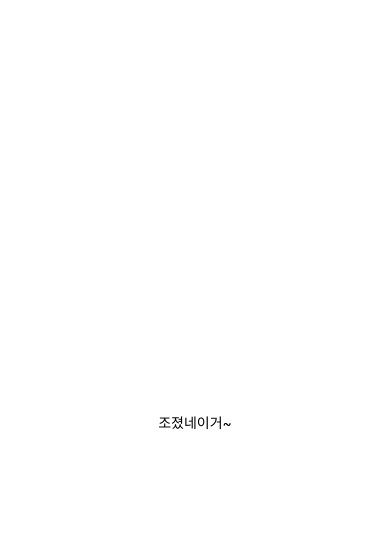
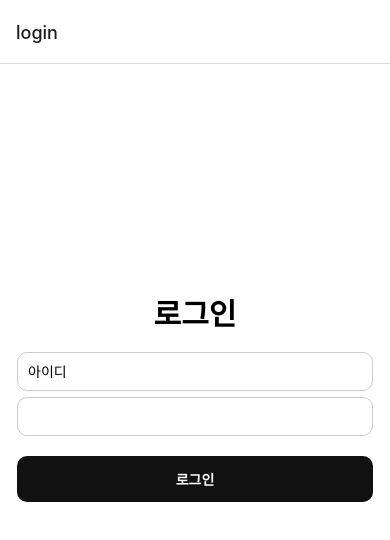
Before and after one commit to MJU-Capstone-Album2Me/REPOST-Frontend, a React Native app: screen /login in a window 390 px wide. Shown: the top 540 px of the page. Built offline with nearby package versions, Linux system fonts and the light colour scheme.

Commit message:
login 화면

```diff
--- a/App.js
+++ b/App.js
@@ -1,20 +1,12 @@
 import { StatusBar } from 'expo-status-bar';
 import { StyleSheet, Text, View } from 'react-native';
+import { NavigationContainer } from '@react-navigation/native';
+import RootNavigation from './src/navigation/rootNavigation';
 
 export default function App() {
   return (
-    <View style={styles.container}>
-      <Text>조졌네이거~</Text>
-      <StatusBar style="auto" />
-    </View>
+    <NavigationContainer>
+      <RootNavigation />
+    </NavigationContainer>
   );
 }
-
-const styles = StyleSheet.create({
-  container: {
-    flex: 1,
-    backgroundColor: '#fff',
-    alignItems: 'center',
-    justifyContent: 'center',
-  },
-});
--- a/package.json
+++ b/package.json
@@ -9,10 +9,14 @@
     "web": "expo start --web"
   },
   "dependencies": {
+    "@react-navigation/native": "^6.1.6",
+    "@react-navigation/native-stack": "^6.9.12",
     "expo": "~48.0.11",
     "expo-status-bar": "~1.4.4",
     "react": "18.2.0",
-    "react-native": "0.71.6"
+    "react-native": "0.71.6",
+    "react-native-safe-area-context": "4.5.0",
+    "react-native-screens": "~3.20.0"
   },
   "devDependencies": {
     "@babel/core": "^7.20.0"
--- a/src/components/atoms/Button.js
+++ b/src/components/atoms/Button.js
@@ -0,0 +1,44 @@
+import { View, Text, Pressable, StyleSheet, TouchableHighlight } from "react-native";
+
+export const MainButton = ({ children, onPress }) => {
+  const pressHandler = () => {
+    console.log('hello');
+  }
+  return (
+    <View style={styles.buttonOuterContainer}>
+      <Pressable
+        style={({pressed}) =>
+          pressed
+            ? [styles.buttonInnerContainer, styles.pressed]
+            : styles.buttonInnerContainer
+      }
+        onPress={onPress}
+        android_ripple="#aaaa21"
+      >
+          <Text style={styles.buttonText}>{children}</Text>
+      </Pressable>
+    </View>
+  )
+}
+
+const styles = StyleSheet.create({
+  buttonOuterContainer: {
+    borderRadius: 10,
+    margin: 17,
+    overflow: "hidden",
+  },
+  buttonInnerContainer: {
+    backgroundColor: '#111111',
+    paddingVertical: 13,
+    paddingHorizontal: 16,
+    elevation:2 ,
+  },
+  buttonText: {
+    color: '#ffffff',
+    textAlign: 'center',
+    fontWeight: 700
+  },
+  pressed: {
+    opacity: 0.75
+  }
+})
--- /dev/null
+++ b/src/components/atoms/TextInput.js
@@ -0,0 +1,29 @@
+import { View, Text, Pressable, StyleSheet, TouchableHighlight, TextInput } from "react-native";
+
+export const MainTextInput = (props) => {
+  return (
+    <TextInput
+      style={styles.textInputContainer}
+      placeholder={props.placeholder}
+    >
+    </TextInput>
+  )
+}
+
+const styles = StyleSheet.create({
+  textInputContainer: {
+    borderRadius: 10,
+    borderWidth: 1,
+    borderColor: '#cccccc',
+    marginVertical: 3,
+    marginHorizontal: 17,
+    paddingVertical: 10,
+    paddingHorizontal: 10,
+  },
+  textInputText: {
+    // color: '#ffffff',
+    textAlign: 'center'
+  },
+  focused: {
+  }
+})
--- /dev/null
+++ b/src/components/atoms/Title.js
@@ -0,0 +1,22 @@
+import { View, Text, StyleSheet } from "react-native";
+
+export const Title = ({children}) => {
+  return (
+    <View style={styles.textContainer}>
+      <Text style={styles.text}>
+        {children}
+      </Text>
+    </View>
+  )
+}
+
+const styles = StyleSheet.create({
+  textContainer: {
+    alignItems: 'center'
+  },
+  text: {
+    fontSize: 30,
+    fontWeight: 900,
+    marginBottom: 15
+  }
+})
--- a/src/navigation/rootNavigation.js
+++ b/src/navigation/rootNavigation.js
@@ -0,0 +1,19 @@
+import * as React from 'react';
+import { View, Text } from 'react-native';
+import { NavigationContainer } from '@react-navigation/native';
+import { createNativeStackNavigator } from '@react-navigation/native-stack';
+import { LoginScreen } from '../screens/LoginScreens';
+import { SignUpScreen } from '../screens/SignUpScreen';
+
+const Stack = createNativeStackNavigator();
+
+const RootNavigation = () => {
+  return (
+      <Stack.Navigator initialRouteName='login'>
+        <Stack.Screen name="login" component={LoginScreen} />
+        <Stack.Screen name="sign-up" component={SignUpScreen} />
+      </Stack.Navigator>
+  );
+}
+
+export default RootNavigation;
--- a/src/screens/LoginScreens.js
+++ b/src/screens/LoginScreens.js
@@ -0,0 +1,40 @@
+import { StyleSheet, Text, View, Button, TextInput } from 'react-native';
+import { StatusBar } from 'expo-status-bar';
+import { MainButton } from '../components/atoms/Button';
+import { MainTextInput } from '../components/atoms/TextInput';
+import { Title } from '../components/atoms/Title';
+
+export const LoginScreen = ({navigation}) => {
+  return (
+    <View style={styles.container}>
+      {/* <StatusBar style="auto" /> */}
+      {/* <MainButton
+        // title="Go to signup"
+        // style={buttons.container}
+        onPress={() => navigation.navigate('sign-up')}
+      >Login</MainButton> */}
+      <Title>로그인</Title>
+      <MainTextInput
+        placeholder={"아이디"}
+      />
+      <MainTextInput></MainTextInput>
+      <MainButton
+        onPress={() => {
+          console.log('click login');
+          navigation.navigate('sign-up')
+        }}>
+          로그인
+      </MainButton>
+
+    </View>
+  )
+}
+
+const styles = StyleSheet.create({
+  container: {
+    flex: 1,
+    backgroundColor: '#ffffff',
+    justifyContent: 'center',
+    paddingBottom: 100
+  },
+});
--- /dev/null
+++ b/src/screens/SignUpScreen.js
@@ -0,0 +1,25 @@
+import { StyleSheet, Text, View, Button } from 'react-native';
+import { StatusBar } from 'expo-status-bar';
+
+export const SignUpScreen = () => {
+  return (
+    <View style={styles.container}>
+      <View style={styles.subContainer}>
+        <Text>sign up</Text>
+      </View>
+      <StatusBar style="auto" />
+    </View>
+  )
+}
+
+const styles = StyleSheet.create({
+  container: {
+
+    backgroundColor: '#ffffff',
+    alignItems: 'center',
+    justifyContent: 'center',
+  },
+  subContainer: {
+    padding:20
+  }
+});
```
Also changed, not shown: 1 other file (tests, documents, lock files or other folders).
